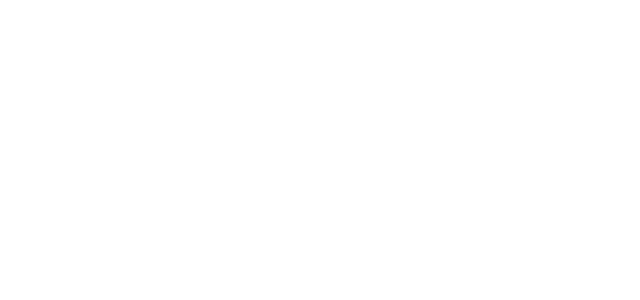
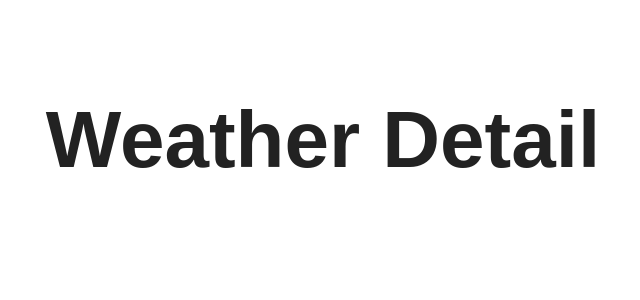
Before and after one commit to andrewkozinski/weather-app, a React (Vite) app: page /weatherDetail in a window 1280 px wide. Shown: the top 300 px of the page, without its empty margins (317-957 px from the left). Built offline with nearby package versions, Linux system fonts and the light colour scheme.

Commit message:
element prop added

```diff
--- a/src/main.jsx
+++ b/src/main.jsx
@@ -4,6 +4,7 @@
 import './index.css'
 import '98.css'
 import { BrowserRouter, Route, Routes } from "react-router-dom";
+import WeatherDetail from './Components/WeatherDetail.jsx';
 
 
 
@@ -12,7 +13,7 @@
     <BrowserRouter>
       <Routes>
         <Route index={true} path="/" element={<App />} />
-        <Route path="/weatherDetail/" />
+        <Route path="/weatherDetail/" element={<WeatherDetail/>} />
       </Routes>
     </BrowserRouter>
   </StrictMode>,
```
